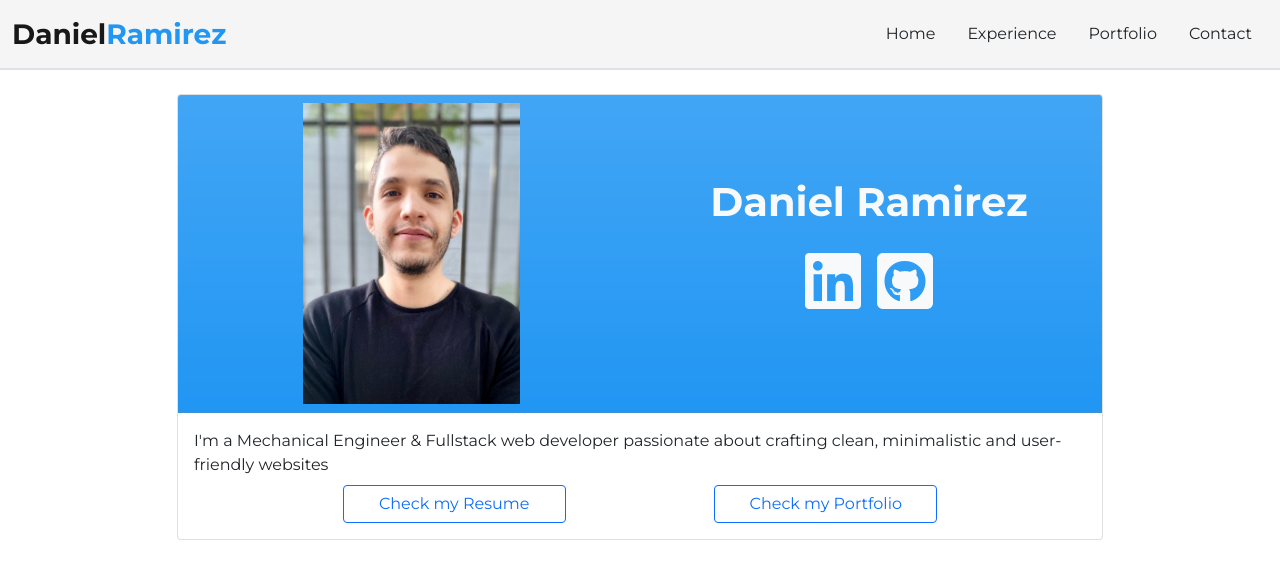
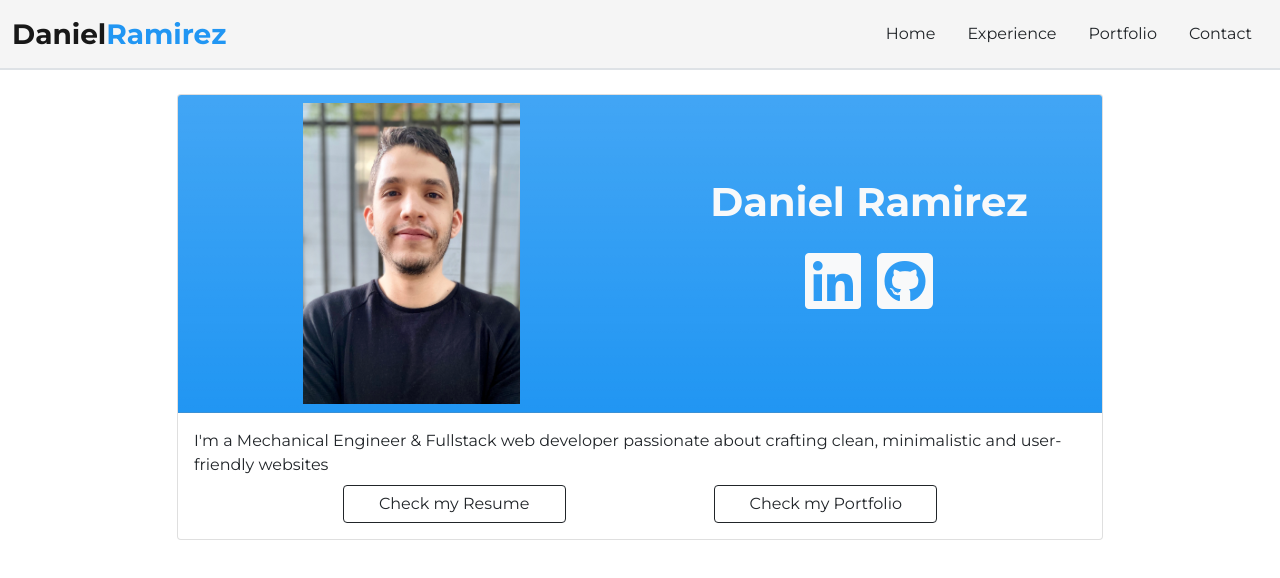
Before and after one commit to danielrs95/personalWeb, a React (Create React App) app: page / in a window 1280 px wide. Shown: the top 578 px of the page. Built offline with nearby package versions, Linux system fonts and the light colour scheme.

Commit message:
Cambia estilo botones home card

```diff
--- a/src/components/CardComponent.js
+++ b/src/components/CardComponent.js
@@ -64,12 +64,12 @@ const CardComponent = () => {
               </span>
               <div className='d-flex justify-content-evenly mt-2'>
                 {/* <div className=''> */}
-                <button type='button' className='w-25 btn btn-outline-primary'>
+                <button type='button' className='w-25 btn btn-outline-dark'>
                   Check my Resume
                 </button>
                 {/* </div> */}
                 {/* <div className=''> */}
-                <button type='button' className='w-25 btn btn-outline-primary'>
+                <button type='button' className='w-25 btn btn-outline-dark'>
                   Check my Portfolio
                 </button>
                 {/* </div> */}
```
